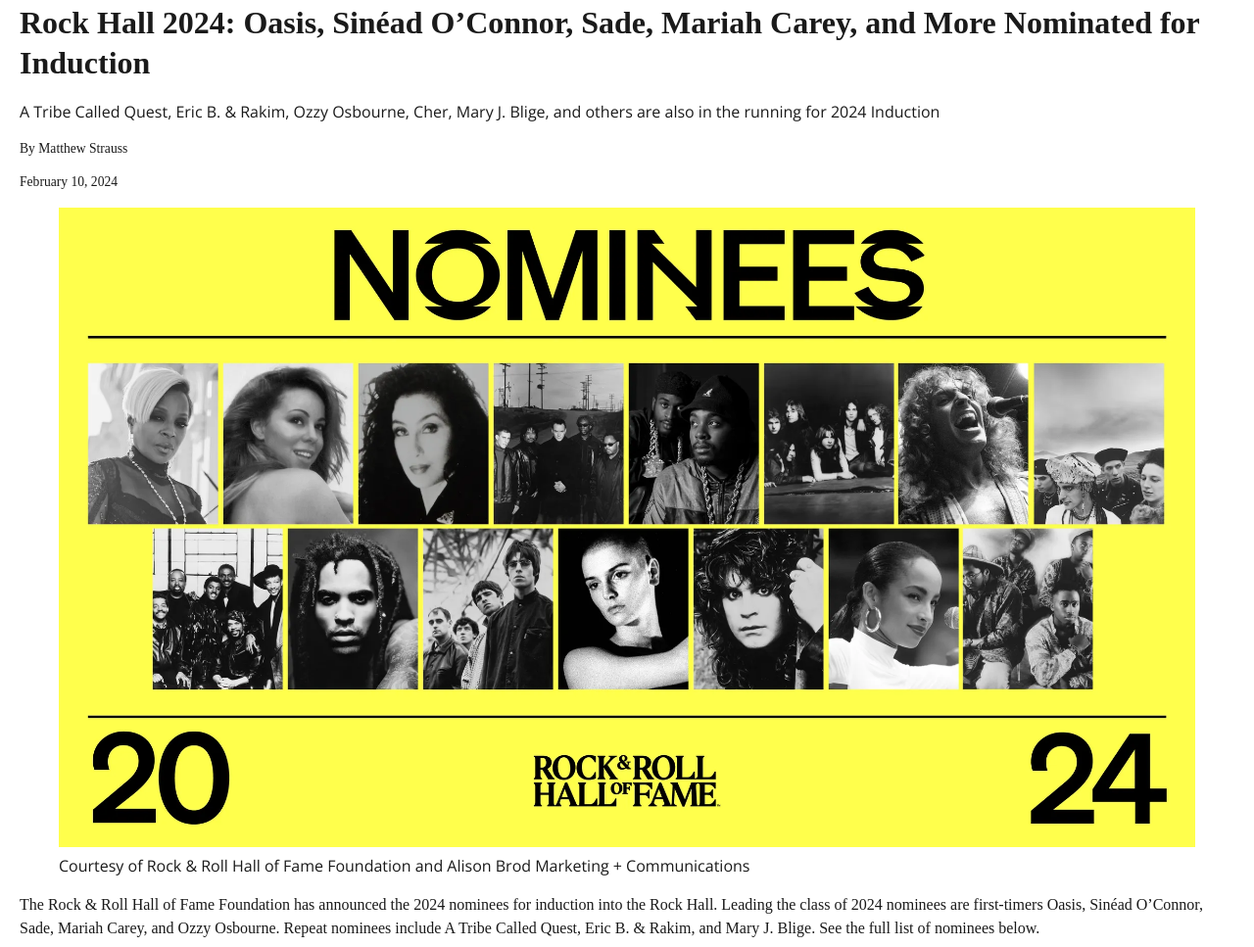
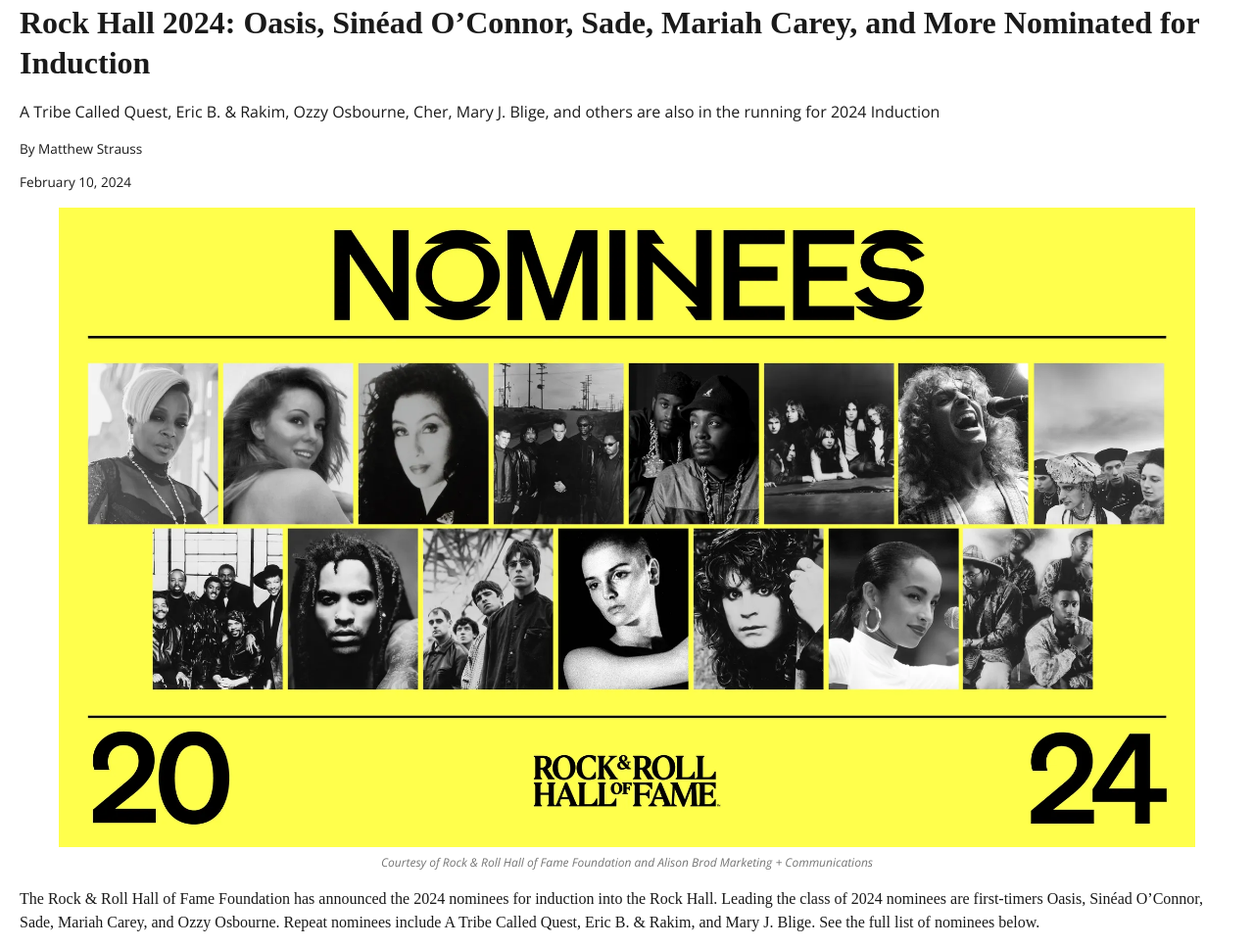
Before and after one commit to zaynabshugaa/midterm, a plain HTML site: page index.html in a window 1280 px wide. Shown: the part 179-1146 px from the top of the page at 98% size. Drawn offline with nearby package versions, Linux system fonts and the light colour scheme; a web font is replaced by a local one.

Commit message:
CSS update

```diff
--- a/css/style.css
+++ b/css/style.css
@@ -28,7 +28,7 @@ body {
 }
 
 .pitchfork-logo {
-    /* ADD WIDTH 100PX BUT IT ISNT WORKING*/
+    width: 100%;
     padding-top: 8px;
 }
 
@@ -56,7 +56,8 @@ h1 {
 
 figcaption,
 .sub-title,
-.date-and-author
+.date,
+.author,
 h2 {
     font-family: "Open Sans", sans-serif;
     font-weight:400;
@@ -69,9 +70,36 @@ h2 {
     font-style: normal;
 }
 
-.date-and-author {
-    font-size: .85rem;
+.date {
+    font-size: 0.85rem;
     margin-bottom: 0rem;
 }
 
+.author {
+    font-size: 0.85rem;
+    margin-bottom: 0rem;
+}
 /*cannor get the font size and margin to show up- work on that, i changed the div class in the html file for the date and author and i change it for the font family for open sans*/
+
+figcaption {
+    font-size: 0.75rem;
+    text-align: center;
+    color: #757575;
+    font-style: italic;
+}
+
+ul {
+    list-style: none;
+    padding-left: 0%;
+}
+
+p a {
+    color: #1a1a1a;
+    text-decoration: underline;
+
+}
+
+p a:hover {
+    text-decoration: none;
+    color: #ff3530;
+}
--- a/index.html
+++ b/index.html
@@ -31,10 +31,10 @@
 
         <p class="sub-title"> A Tribe Called Quest, Eric B. & Rakim, Ozzy Osbourne, Cher, Mary J. Blige, and others are also in the running for 2024 Induction</p>
 
-        <div class="date-and-author">
-        <p> By Matthew Strauss</p>
-        <p>February 10, 2024</p>
-        </div>
+        <p class="author"> By Matthew Strauss</p>
+        <p class="date"> February 10, 2024</p>
+        <!--FIX THIS-->
+
 
     <figure>
         <img src="Images/rock-hall-of-fame-2024.webp" alt="rock-hall-of-fame-2024" class="rock-hall-of-fame-2024">
```
